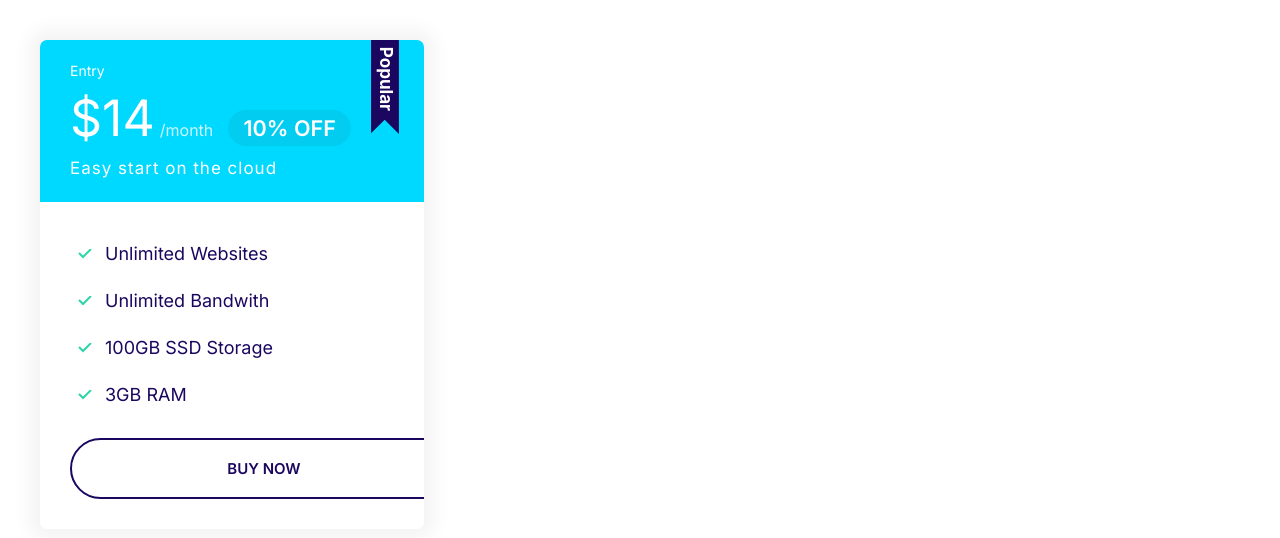
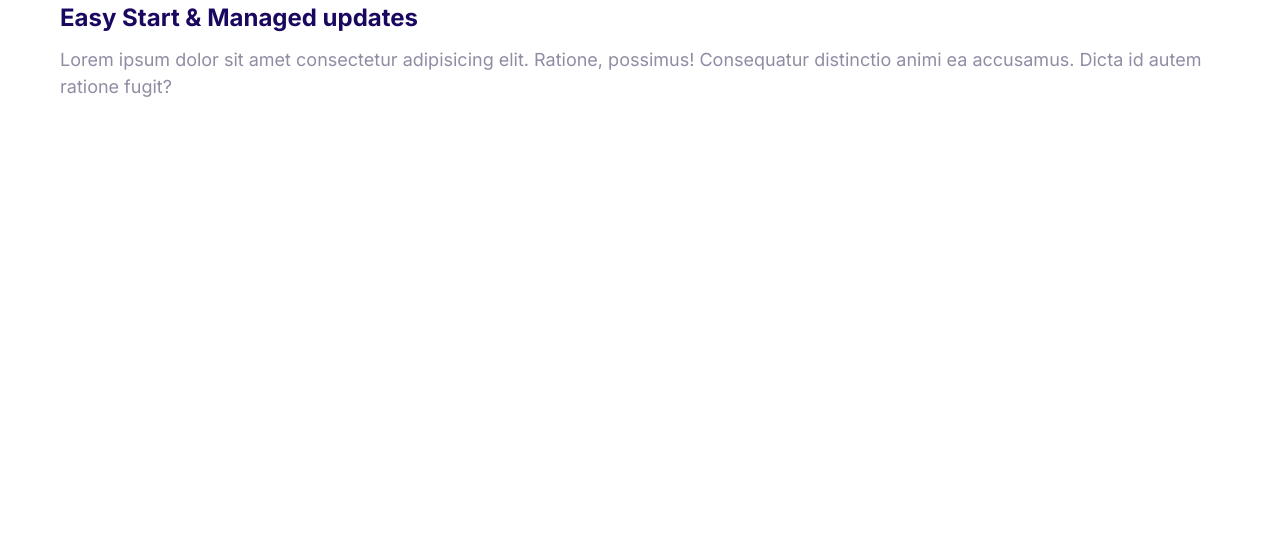
Before and after one commit to PDyrden/test, a plain HTML site: page index.html in a window 1280 px wide. Drawn offline with Linux system fonts and the light colour scheme.

Commit message:
Defining media component.

```diff
--- a/css/styles.css
+++ b/css/styles.css
@@ -368,3 +368,21 @@ a {
         font-size: 1.7rem;
     }
 }
+
+/* Media */
+
+.media {
+    display: flex;
+}
+
+.media__title {
+    margin-top: 0;
+}
+
+.media__body {
+    margin: 0 2rem;
+}
+
+.media__image {
+    margin-top: 1rem;
+}
--- a/index.html
+++ b/index.html
@@ -14,26 +14,19 @@
     <link rel="stylesheet" href="css/styles.css" />
   </head>
   <body>
-    <div style="width: 30%; padding: 4rem">
-      <div class="plan plan--popular">
-        <div class="card card--secondary">
-          <header class="card__header">
-            <h3 class="plan__name">Entry</h3>
-            <span class="plan__price">$14</span>
-            <span class="plan__billing-cycle">/month</span>
-            <span class="badge badge--secondary badge--small">10% OFF</span>
-            <span class="plan__description">Easy start on the cloud</span>
-          </header>
-          <div class="card__body">
-            <ul class="list list--tick">
-              <li class="list__item">Unlimited Websites</li>
-              <li class="list__item">Unlimited Bandwith</li>
-              <li class="list__item">100GB SSD Storage</li>
-              <li class="list__item">3GB RAM</li>
-            </ul>
-            <button class="btn btn--outline btn--block">Buy Now</button>
-          </div>
-        </div>
+    <div class="media">
+      <div class="media__image">
+        <svg class="icon icon--primary">
+          <use xlink:href="images/sprite.svg#snap"></use>
+        </svg>
+      </div>
+      <div class="media__body">
+        <h3 class="media__title">Easy Start & Managed updates</h3>
+        <p>
+          Lorem ipsum dolor sit amet consectetur adipisicing elit. Ratione,
+          possimus! Consequatur distinctio animi ea accusamus. Dicta id autem
+          ratione fugit?
+        </p>
       </div>
     </div>
   </body>
```
Also changed, not shown: components/media.html (added, +15 -0 lines).
